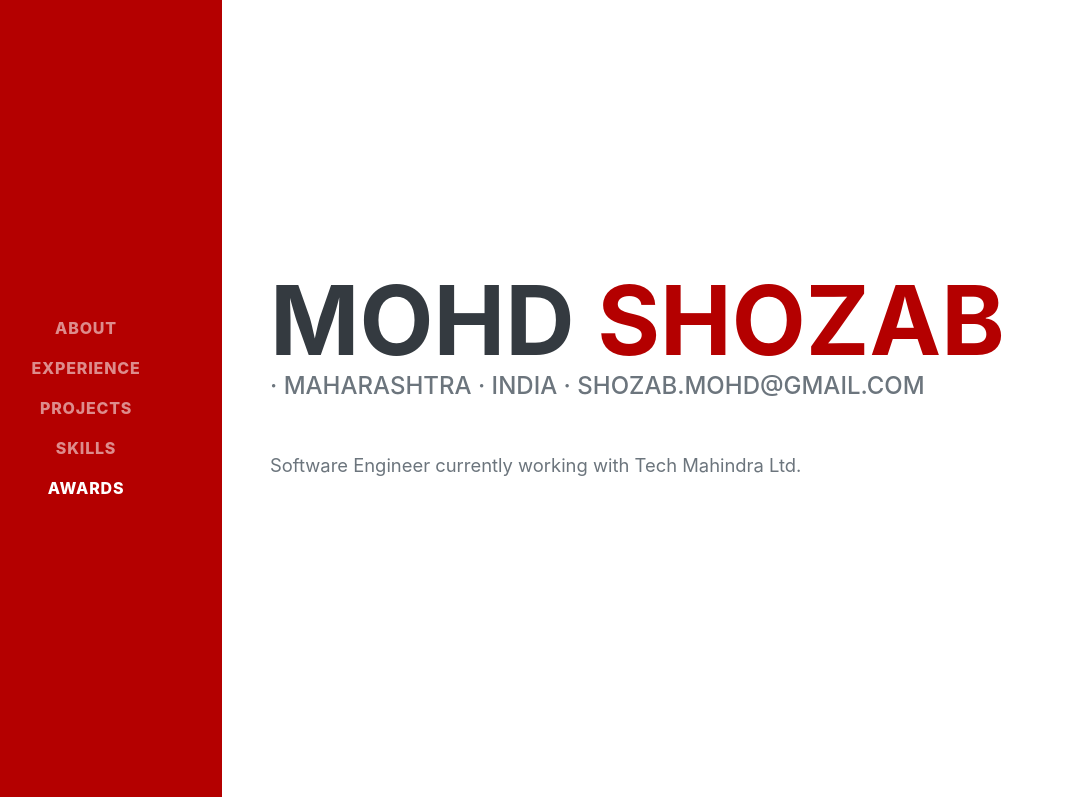
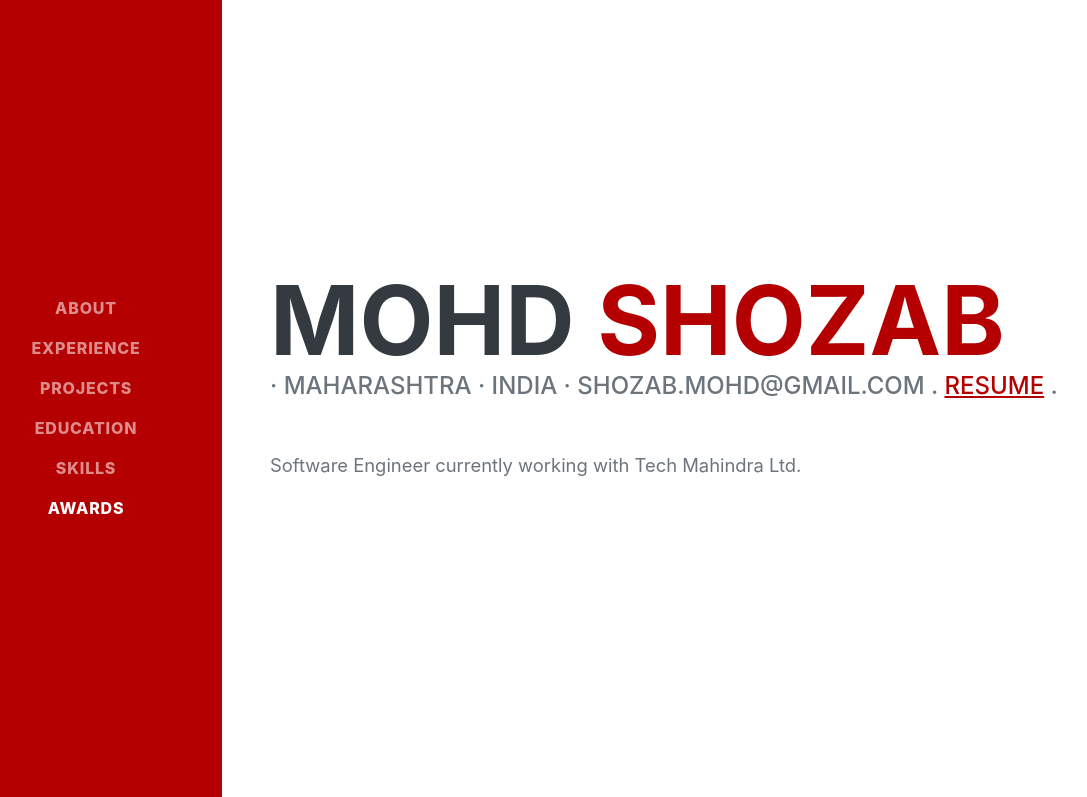
Before and after one commit to SHozab29/SHozab29.github.io, a plain HTML site: page index.html in a window 1280 px wide. Shown: the top 797 px of the page, without its empty margins (50-1137 px from the left). Drawn offline with nearby package versions, Linux system fonts and the light colour scheme; a web font is replaced by a local one.

Commit message:
Added thesis and resume

```diff
--- a/index.html
+++ b/index.html
@@ -29,6 +29,7 @@
                     <li class="nav-item"><a class="nav-link js-scroll-trigger" href="#about">About</a></li>
                     <li class="nav-item"><a class="nav-link js-scroll-trigger" href="#experience">Experience</a></li>
                     <li class="nav-item"><a class="nav-link js-scroll-trigger" href="#projects">Projects</a></li>
+                    <li class="nav-item"><a class="nav-link js-scroll-trigger" href="#education">Education</a></li>
                     <li class="nav-item"><a class="nav-link js-scroll-trigger" href="#skills">Skills</a></li>
                     <!-- <li class="nav-item"><a class="nav-link js-scroll-trigger" href="#interests">Interests</a></li> -->
                     <li class="nav-item"><a class="nav-link js-scroll-trigger" href="#awards">Awards</a></li>
@@ -46,7 +47,8 @@
                     </h1>
                     <div class="subheading mb-5">
                         · Maharashtra · India ·
-                        shozab.mohd@gmail.com
+                        shozab.mohd@gmail.com .
+                        <a class="text-primary" href="assets\Resume\Mohd Shozab Resume.pdf"> Resume</a> .
                     </div>
                     <p class="lead mb-5">Software Engineer currently working with Tech Mahindra Ltd.</p>
                     <!-- <div class="social-icons">
@@ -98,7 +100,7 @@
                     <div class="d-flex flex-column flex-md-row justify-content-between mb-5">
                         <div class="flex-grow-1">
                             <h3 class="mb-0">Software Simulator for Indigenous MIL-STD-1553B Protocol <br> Controller ASIC — C++</h3>
-                            <div class="subheading mb-3">Indian Space Research Organisation (VSSC)</div>
+                            <div class="subheading mb-3">Indian Space Research Organisation (VSSC) . <a href="assets\Thesis\ISRO Thesis.pdf">Read Thesis here</a></div>
                             <p>Final Year Project done as part of the project work in Indian Space Research Organisation (VSSC),<br> during the period of Dec 2023 to Jan 2024.</p>
                         </div>
                         <div class="flex-shrink-0"><span class="text-primary">December 2023 - January 2024</span></div>
```
Also changed, not shown: 2 other files.
